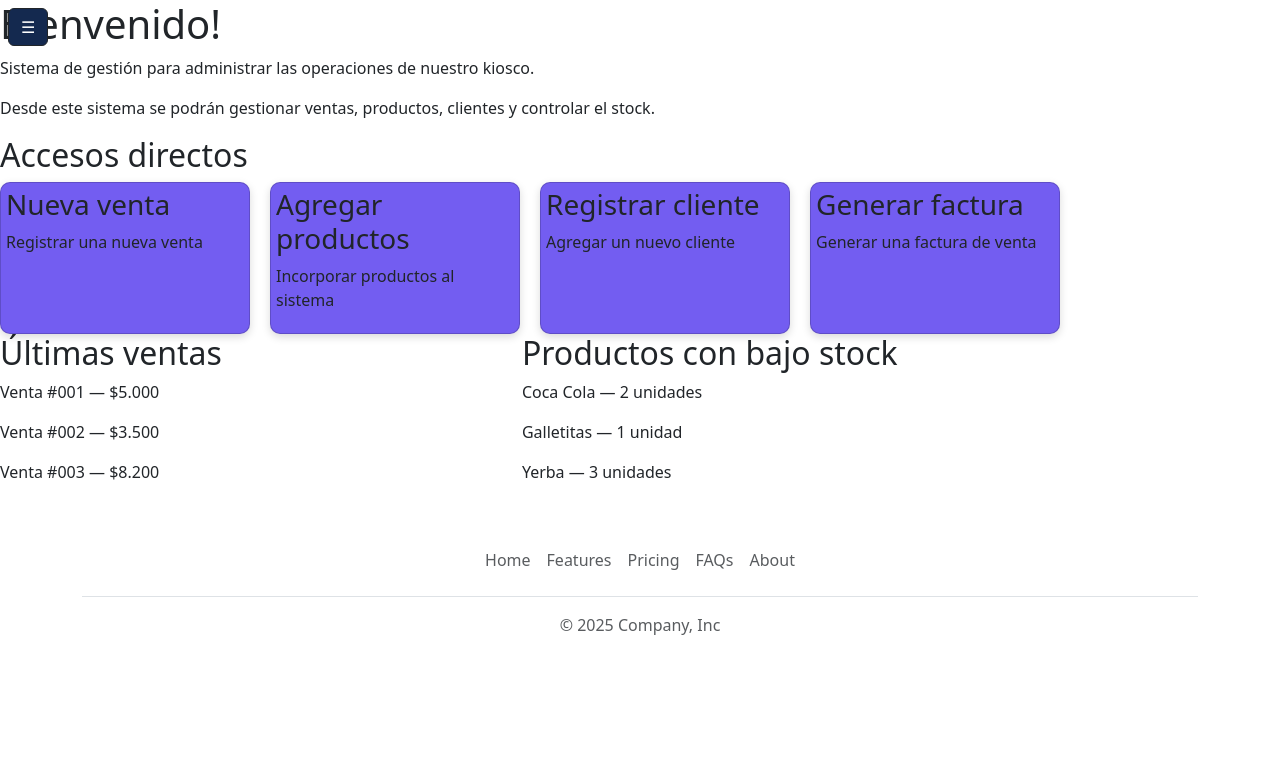
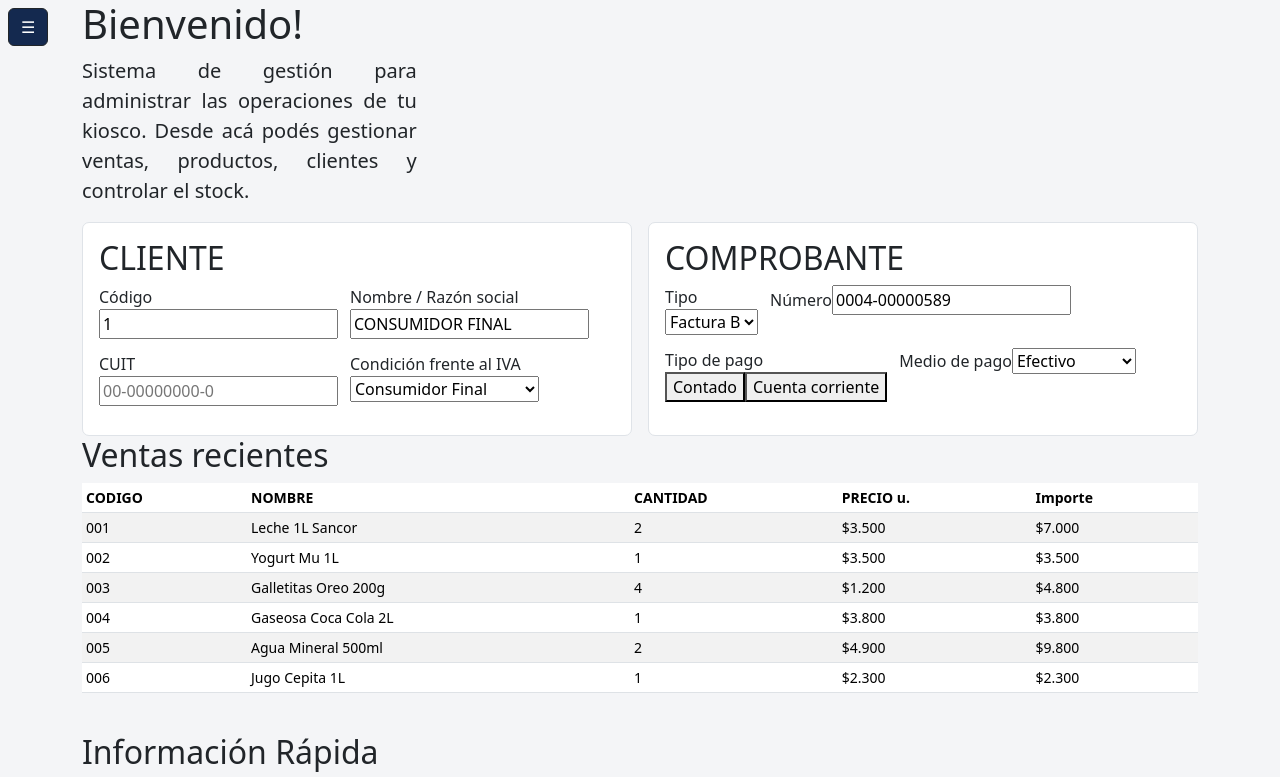
Before and after one commit to naranjolautaro943-beep/proyecto_programacion, a React (Vite) app: page / in a window 1280 px wide. Shown: the top 777 px of the page. Built offline with nearby package versions, Linux system fonts and the light colour scheme.

Commit message:
Falta agregar un bloque del finalizar venta

```diff
--- a/src/App.jsx
+++ b/src/App.jsx
@@ -2,6 +2,7 @@ import Footer from './Components/Cards/Footer/Footer'
 import Navbar from './Components/Cards/Navbar/Navbar'
 import Sidebar from './Components/Cards/Sidebar/Sidebar'
 import Main from './Components/main/Main'
+import './App.css'
 
 function App() {
 
--- a/src/Components/main/Main.css
+++ b/src/Components/main/Main.css
@@ -1,19 +1,78 @@
-.accesos {
-    display : flex;
-    gap : 20px;
+.bloques-superiores {
+    display: flex;
+    gap: 16px;
+    width: 100%;
 }
 
-.card {
-    width: 250px;
-    min-height: 100px;
-    padding: 5px;
-    border-radius: 10px;
-    box-shadow: 0 3px 8px rgba(0, 0, 0, 0.15);
-
-    background-color: rgb(115, 93, 241);
+.bloque {
+    background-color: white;
+    border: 1px solid #dfe3e8;
+    border-radius: 7px;
+    padding: 16px;
+    box-sizing: border-box;
 }
 
+.cliente{
+    width: 50%;
+}
+.comprobante{
+    width: 50%;
+}
+
+.fila {
+    display: flex;
+    gap: 12px;
+    margin-bottom: 13px;
+}
+.campo {
+    display: flex;
+    flex-direction: column;
+}
+
+.accesos{
+    display: grid;
+    grid-template-columns: repeat(4, 1fr);
+    gap: 18px;
+    margin-bottom: 48px;
+
+}
+
+
+.card {
+    position: relative;
+    background-color: #F9F6F0;
+    border-radius: 10px 10px 0 0;
+    padding: 20px 18px 26px;
+    cursor: pointer;
+    transition: transform .15s ease, box-shadow .15s ease;
+    box-shadow: 4px 4px 0 #1E2A22;
+}
+
+.card-text {
+    position: middle;
+    bottom: 10px;
+    font-size: 24px;
+    font-weight: bold;
+    margin-top: 10px;
+    color: #041008;
+}
 .paneles {
     display: flex;
     gap: 300px;
 }
+
+.tabla-ventas{
+    width: 110%;
+}
+.ventanas {
+    display: flex;
+    gap: 100px;
+}
+.main {
+    background-color: #F4F5F7;
+}
+.Explicacion {
+    font-size: 20px;
+    width: 30%;
+    text-align: justify;
+}
--- a/src/Components/main/Main.jsx
+++ b/src/Components/main/Main.jsx
@@ -3,59 +3,226 @@ import './Main.css'
 export default function Main() {
     return (
     <div>
-            <main>
+
+        <main className="main">
+        <div className="container">
 
         <h1>Bienvenido!</h1>
-            <p>Sistema de gestión para administrar las operaciones de nuestro kiosco.</p>
+            <p className="Explicacion">Sistema de gestión para administrar las operaciones de tu kiosco.
+                Desde acá podés gestionar ventas, productos, clientes y controlar el stock.</p>
 
-            <p>Desde este sistema se podrán gestionar ventas, productos,
-                clientes y controlar el stock.</p>
 
-            <h2>Accesos directos</h2>
+            <div className="bloques-superiores">
+
+                <section className="bloque cliente">
+                    <h2>CLIENTE</h2>
+
+                    <div className="fila">
+
+                        <div className="campo codigo">
+                            <label>Código</label>
+                            <input type="text" defaultValue="1" />
+                        </div>
+
+                        <div >
+                            <label>Nombre / Razón social</label>
+                            <input
+                                type="text"
+                                defaultValue="CONSUMIDOR FINAL"
+                            />
+                        </div>
+
+                    </div>
+
+                    <div className="fila">
+
+                        <div className="campo cuit">
+                            <label>CUIT</label>
+                            <input
+                                type="text"
+                                placeholder="00-00000000-0"
+                            />
+                        </div>
+
+                        <div>
+                            <label>Condición frente al IVA</label>
+                            <select defaultValue="Consumidor Final">
+                                <option>Consumidor Final</option>
+                                <option>Responsable Inscripto</option>
+                                <option>Monotributista</option>
+                                <option>Exento</option>
+                            </select>
+                        </div>
+
+                    </div>
+                </section>
+
+
+                <section className="bloque comprobante">
+                    <h2>COMPROBANTE</h2>
+
+                    <div className="fila">
+
+                        <div className="campo tipo">
+                            <label>Tipo</label>
+                            <select defaultValue="Factura B">
+                                <option>Factura B</option>
+                                <option>Factura A</option>
+                                <option>Factura C</option>
+                            </select>
+                        </div>
+
+                        <div>
+                            <label>Número</label>
+                            <input
+                                type="text"
+                                defaultValue="0004-00000589"
+                            />
+                        </div>
+
+                    </div>
+
+                    <div className="fila">
+
+                        <div>
+                            <label>Tipo de pago</label>
+
+                            <div>
+                                <button className="activo">
+                                    Contado
+                                </button>
+
+                                <button>
+                                    Cuenta corriente
+                                </button>
+                            </div>
+                        </div>
+
+                        <div>
+                            <label>Medio de pago</label>
+
+                            <select>
+                                <option>Efectivo</option>
+                                <option>Débito</option>
+                                <option>Crédito</option>
+                                <option>Transferencia</option>
+                            </select>
+                        </div>
+
+                    </div>
+                </section>
+
+            </div>
+
+
+
+            <div className="ventanas">
+                    <div class="table-responsive small tabla-ventas">
+                            <section className="cuadros">
+                                <h2>Ventas recientes</h2>
+                            </section>
+                    <table class="table table-striped table-sm">
+                        <thead>
+                            <tr>
+                                <th scope="col">CODIGO</th>
+                                <th scope="col">NOMBRE</th>
+                                <th scope="col">CANTIDAD</th>
+                                <th scope="col">PRECIO u.</th>
+                                <th scope="col">Importe</th>
+                            </tr>
+                        </thead>
+
+                        <tbody>
+                            <tr>
+                                <td>001</td>
+                                <td>Leche 1L Sancor</td>
+                                <td>2</td>
+                                <td>$3.500</td>
+                                <td>$7.000</td>
+                            </tr>
+
+                            <tr>
+                                <td>002</td>
+                                <td>Yogurt Mu 1L</td>
+                                <td>1</td>
+                                <td>$3.500</td>
+                                <td>$3.500</td>
+                            </tr>
+
+                            <tr>
+                                <td>003</td>
+                                <td>Galletitas Oreo 200g</td>
+                                <td>4</td>
+                                <td>$1.200</td>
+                                <td>$4.800</td>
+
+                            </tr>
+
+                            <tr>
+                                <td>004</td>
+                                <td>Gaseosa Coca Cola 2L</td>
+                                <td>1</td>
+                                <td>$3.800</td>
+                                <td>$3.800</td>
+                            </tr>
+
+                            <tr>
+                                <td>005</td>
+                                <td>Agua Mineral 500ml</td>
+                                <td>2</td>
+                                <td>$4.900</td>
+                                <td>$9.800</td>
+                            </tr>
+
+                            <tr>
+                                <td>006</td>
+                                <td>Jugo Cepita 1L</td>
+                                <td>1</td>
+                                <td>$2.300</td>
+                                <td>$2.300</td>
+                            </tr>
+                        </tbody>
+                    </table>
+                    </div>
+                </div>
+                <br></br>
+                <h2>Información Rápida</h2>
 
                 <div className="accesos">
 
                     <div className="card">
-                    <h3>Nueva venta</h3>
-                    <p>Registrar una nueva venta</p>
+                        <h3>Ventas de hoy</h3>
+                        <p className="card-text">Total: $55.348,32</p>
                     </div>
 
                     <div className="card">
-                    <h3>Agregar productos</h3>
-                    <p>Incorporar productos al sistema</p>
+                        <h3>Stock Bajo</h3>
+                        <p className="card-text">1</p>
                     </div>
 
                     <div className="card">
-                    <h3>Registrar cliente</h3>
-                    <p>Agregar un nuevo cliente</p>
+                        <h3>Pedidos</h3>
+                        <p className="card-text">2 para hoy 28/08/26</p>
                     </div>
 
                     <div className="card">
-                    <h3>Generar factura</h3>
-                    <p>Generar una factura de venta</p>
+                        <h3>Ventas de Ayer</h3>
+                        <p className="card-text">Total: $45.678,90</p>
                     </div>
 
                 </div>
-            <div className="paneles">
 
-                <section className="cuadros">
-                    <h2>Últimas ventas</h2>
 
-                    <p>Venta #001 — $5.000</p>
-                    <p>Venta #002 — $3.500</p>
-                    <p>Venta #003 — $8.200</p>
-                </section>
 
-                <section className="cuadros">
-                    <h2>Productos con bajo stock</h2>
 
-                    <p>Coca Cola — 2 unidades</p>
-                    <p>Galletitas — 1 unidad</p>
-                    <p>Yerba — 3 unidades</p>
-                </section>
+
+
         </div>
         </main>
 
+
+
     </div>
+
     )
 }
```
Lines whose indentation alone changed are shown as unchanged.
